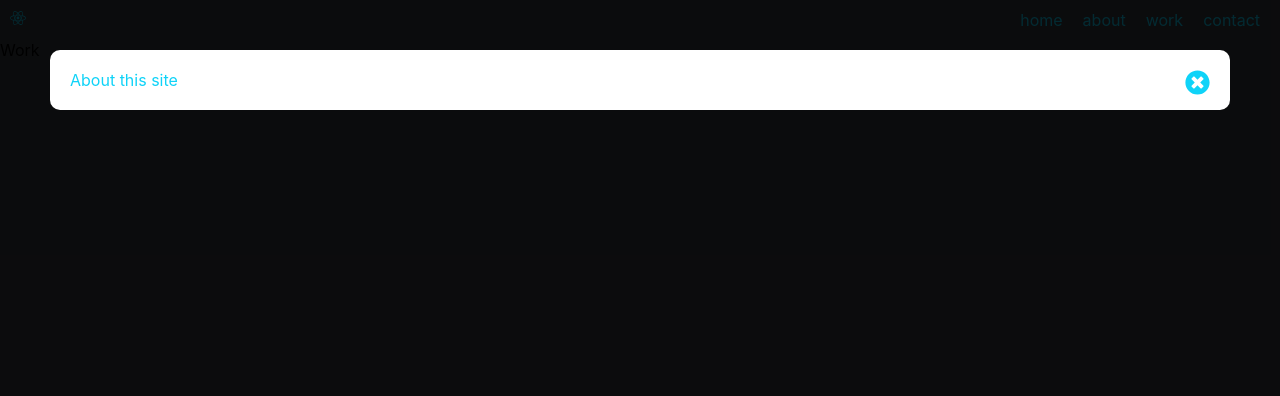
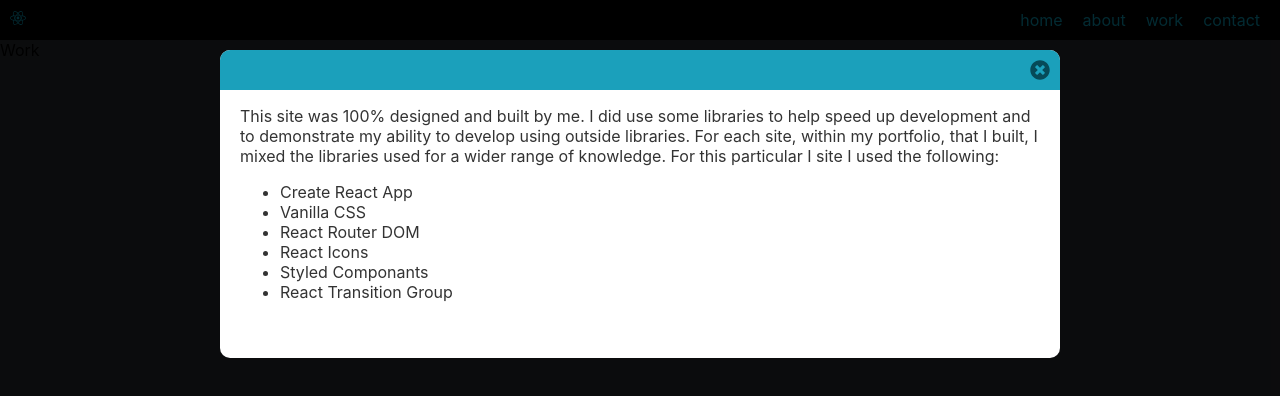
Before and after one commit to arcinjuan/juanswork, a React (Create React App) app in the folder react-work/: page /work in a window 1280 px wide. Both pictures are taken after a click on the element 18 px from the left and 20 px from the top of the page. Shown: the top 396 px of the page. Built offline with nearby package versions, Linux system fonts and the light colour scheme; a web font is replaced by a local one.

Commit message:
tuning the splash page and modal

```diff
--- a/react-work/src/components/Modal.js
+++ b/react-work/src/components/Modal.js
@@ -20,7 +20,9 @@ const Modal = props => {
 		<Open onClick={() => setIsModalOpen('open')}>{props.open}</Open>
 		<div className={"ModalBack " + isModalOpen }>
 	    	<ModalContent>
-		    	<Close onClick={() => setIsModalOpen('')}>{props.close}</Close>
+	    		<CloseBar>
+		    		<Close onClick={() => setIsModalOpen('')}>{props.close}</Close>
+		    	</CloseBar>
 		    	{props.content}
 		    </ModalContent>
 		</div>
@@ -43,13 +45,16 @@ const ModalBack = styled.div`
 	left:0;
 	width: 100vw;
 	height:100vh;
-	z-index:3;
+	z-index:5;
 `
 const ModalContent = styled.div`
 	background:#fff;
-	margin: 50px;
+	color:#333;
+	margin: 50px auto;
 	border-radius:10px;
-	padding: 20px;
+	padding: 40px 20px;
+	position: relative;
+	max-width: 800px;
 `
 const Open = styled.span`
 	position:relative;
@@ -62,7 +67,23 @@ const Close = styled.span`
 	display:inline-block;
 	position:relative;
 	float:right;
-	z-index: 2;
-	font-size: 25px;
+	z-index: 3;
+	font-size: 20px;
 	cursor: pointer;
+	color: #064a58;
+	transition: color ease .5s;
+	margin: 10px;
+	&:hover{
+		color: #fff;
+	}
 `
+const CloseBar = styled.div`
+	position: absolute;
+  z-index: 2;
+  background: #1ba0bb;
+  top: 0;
+  left: 0;
+  height: 40px;
+  width: 100%;
+  border-radius: 10px 10px 0 0;
+`
--- a/react-work/src/components/Nav.js
+++ b/react-work/src/components/Nav.js
@@ -81,7 +81,7 @@ export default Nav;
 // styles
 const Navigation = styled.nav`
 	color:#0fd3f8;
-	background: #3a3e42;;
+	background: #000;
 	position:relative;
 	min-height: 40px;
 	max-width: 100vw;
--- a/react-work/src/components/modalContent/AboutReactSite.js
+++ b/react-work/src/components/modalContent/AboutReactSite.js
@@ -3,7 +3,16 @@ import React from 'react';
 function AboutReactSite() {
   return (
     <div>
-      About this site
+      <p>This site was 100% designed and built by me. I did use some libraries to help speed up development and to demonstrate my ability to develop using outside libraries. For each site, within my portfolio, that I built, I mixed the libraries used for a wider range of knowledge. For this particular I site I used the following:</p>
+
+      <ul>
+      	<li>Create React App</li>
+      	<li>Vanilla CSS</li>
+      	<li>React Router DOM</li>
+      	<li>React Icons</li>
+      	<li>Styled Componants</li>
+      	<li>React Transition Group</li>
+      </ul>
     </div>
   );
 }
--- /dev/null
+++ b/react-work/src/components/videoBackground.js
@@ -0,0 +1,44 @@
+import React from 'react';
+import Background from '../assets/background.mp4';
+import styled, {keyframes} from 'styled-components';
+
+function Home() {
+  return (
+    <div>
+      <video id="background-video" loop autoPlay>
+        <source src={Background} type="video/mp4" />
+        <source src={Background} type="video/ogg" />
+        Your browser does not support the video tag.
+      </video>
+      <Content></Content>
+    </div>
+  );
+}
+
+export default Home;
+
+const gradient = "linear-gradient(to bottom,  rgba(42,214,214,0) 0%,rgba(0,0,0,0.90) 40%)";
+const background = keyframes`
+  0%   {opacity: 1; top :0; background: #fff;}
+  75%  {opacity: 1; top:0; background: #fff;}
+  100% {opacity: .8; top:40px;; background: #000;}
+`
+
+const Content = styled.div`
+  width: 100vw;
+  border-top: 1px solid #122b2f;
+  opacity: .8;
+  height: 100vh;
+  background: #000;
+  top: 40px;
+  text-align: center;
+  z-index: 1;
+  color:#fff;
+  position: fixed;
+  animation-name: ${background};
+  animation-duration: 4s;
+  animation-timing-function: ease;
+  animation-delay: 0s;
+  animation-iteration-count: 1;
+  background: #000;
+`
--- a/react-work/src/pages/Home.js
+++ b/react-work/src/pages/Home.js
@@ -10,7 +10,7 @@ function Home() {
     <div className="page">
       <Video />
       <Title>
-        HELLO
+        Hello
       </Title>
       <Intro>
         I'm Juan Arciniega.
@@ -40,10 +40,10 @@ const Title = styled.div`
   width: 100vw;
   color: ${mainColor};
   text-align: center;
-  z-index: 5;
+  z-index: 2;
   margin-top:20%;
   position: relative;
-  font-size: 125px;
+  font-size: 90px;
   animation-name: ${Hello};
   animation-duration: 3s;
   animation-timing-function: ease;
@@ -57,18 +57,18 @@ const Intro = styled.div`
   width: 100vw;
   color: #fff;
   text-align: center;
-  z-index: 5;
+  z-index: 2;
   position: relative;
-  font-size: 40px;
+  font-size: 60px;
   font-family: 'Raleway', sans-serif;
 `
 const Tagline = styled.div`
   width: 100vw;
-  color: #052c47;
+  color: #e04141;
   text-align: center;
-  z-index: 5;
+  z-index: 2;
   position: relative;
-  font-size: 52px;
+  font-size: 25px;
   font-family: 'Covered By Your Grace',cursive;
   margin-top: 14px;
   animation-name: ${taglineFade};
@@ -76,9 +76,8 @@ const Tagline = styled.div`
   animation-timing-function: ease;
   animation-delay: 0s;
   animation-iteration-count: 1;
-  text-shadow: 0px 0px 5px rgba(255, 255, 255, 1);
   span{
-    color: #e04141;
+    color: #ff0000;
     font-size: 28px;
   }
 `
--- a/react-work/src/styles/pages.css
+++ b/react-work/src/styles/pages.css
@@ -5,6 +5,7 @@ body{
 	position:absolute;
 	top: 40px;
 	left:0;
+	z-index: 0;
 }
 
 .ModalBack{
@@ -14,7 +15,7 @@ body{
 	left:0;
 	width: 100vw;
 	height:100vh;
-	z-index:3;
+	z-index:5;
 	opacity: 0;
 	transition: all ease-out .5s;
 }
```
Also changed, not shown: 1 other file (tests, documents, lock files or other folders).
